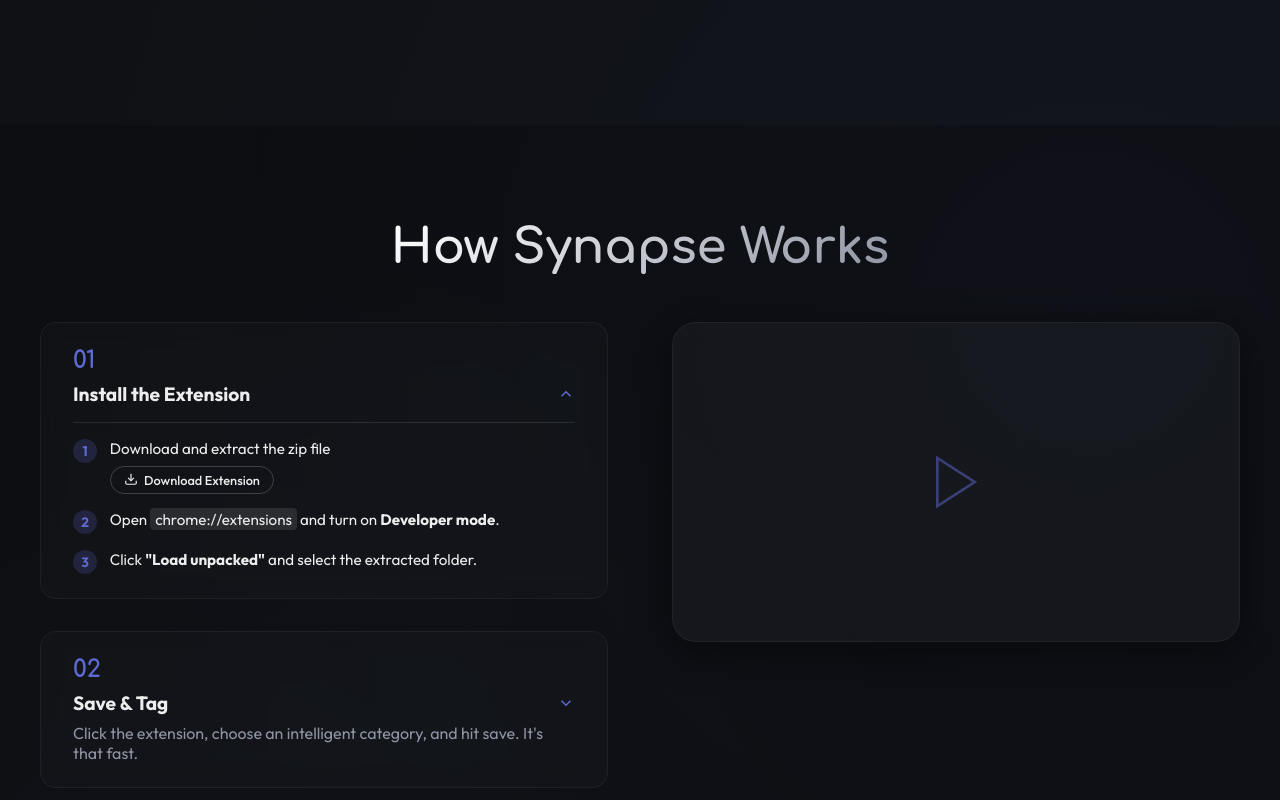
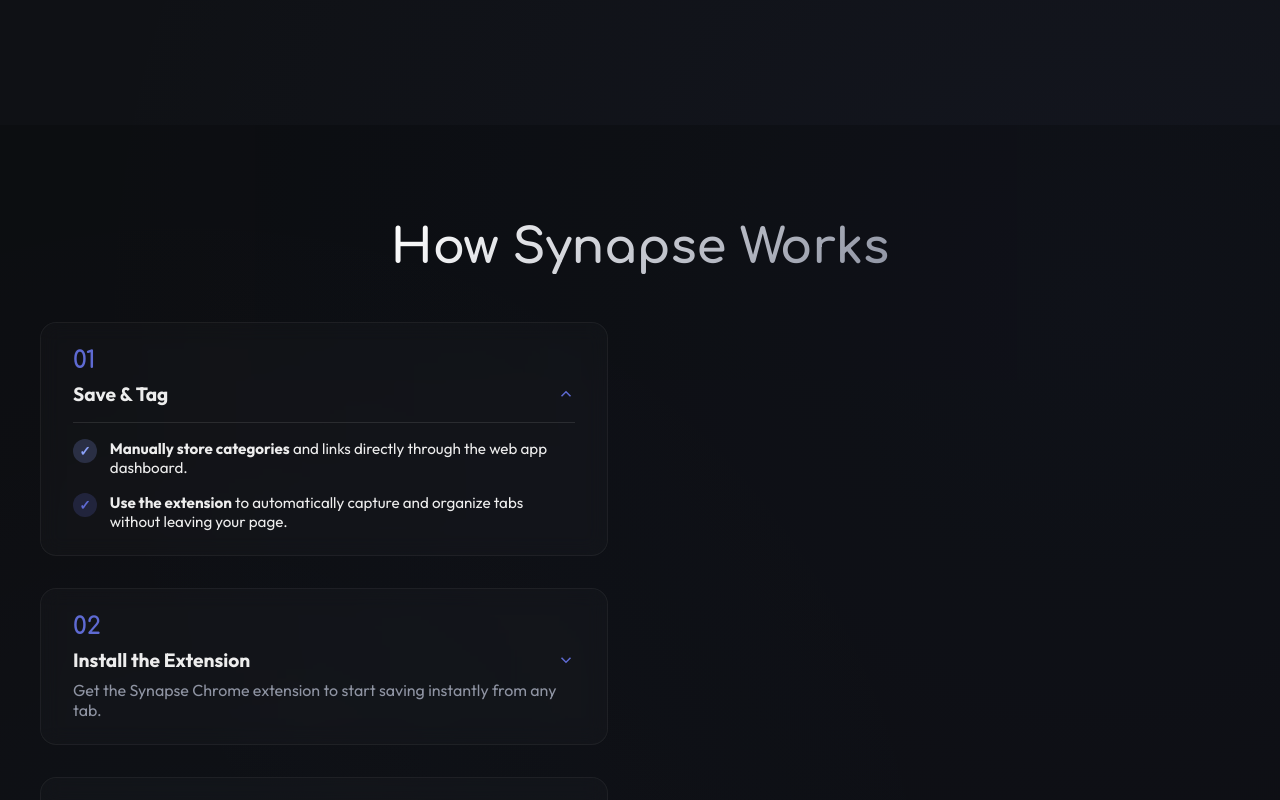
Before and after one commit to wrexrus/secondBrain, a React (Vite) app in the folder frontend/: page / in a window 1280 px wide. Both pictures are taken after a click on the element 324 px from the left and 1075 px from the top of the page. Shown: the part 675-1475 px from the top of the page. Built offline with nearby package versions, Linux system fonts and the light colour scheme; no server answers.

Commit message:
few modifications

```diff
--- a/frontend/src/assets/styles/index.css
+++ b/frontend/src/assets/styles/index.css
@@ -37,8 +37,8 @@
   display: flex;
   flex-direction: column;
   overflow-x: hidden;
-  user-select: none; /* Prevent text selection globally */
-  cursor: default;   /* Default arrow cursor */
+  /* user-select: none;
+  cursor: default;    */
   background-image:
     radial-gradient(circle at 15% 50%, rgba(var(--secondary-rgb), 0.03), transparent 40%),
     radial-gradient(circle at 85% 30%, rgba(var(--primary-rgb), 0.05), transparent 40%);
--- a/frontend/src/components/home/TutorialSection.jsx
+++ b/frontend/src/components/home/TutorialSection.jsx
@@ -20,10 +20,42 @@
           {/* STEP 1 */}
           <div
             className="step-card"
+            onClick={() => toggleStep(2)}
+            style={{ cursor: 'pointer', transition: 'all 0.3s ease' }}
+          >
+            <div className="step-number">01</div>
+            <h3 style={{ fontSize: '1.2rem', marginBottom: '0.5rem', display: 'flex', justifyContent: 'space-between', alignItems: 'center' }}>
+              Save & Tag
+              <svg width="18" height="18" viewBox="0 0 24 24" fill="none" stroke="var(--primary)" strokeWidth="2" style={{ transform: expandedStep === 2 ? 'rotate(180deg)' : 'none', transition: 'transform 0.3s ease' }}>
+                <polyline points="6 9 12 15 18 9"></polyline>
+              </svg>
+            </h3>
+
+            {expandedStep !== 2 ? (
+              <p style={{ color: 'var(--text-muted)' }}>Click the extension, choose an intelligent category, and hit save. It's that fast.</p>
+            ) : (
+              <div style={{ marginTop: '1rem', display: 'flex', flexDirection: 'column', gap: '1rem', borderTop: '1px solid rgba(255,255,255,0.1)', paddingTop: '1rem', animation: 'fadeIn 0.5s ease forwards' }}>
+                <div style={{ display: 'flex', alignItems: 'flex-start', gap: '0.8rem' }}>
+                  <div style={{ background: 'rgba(var(--secondary-rgb), 0.2)', color: 'var(--secondary)', width: '24px', height: '24px', borderRadius: '50%', display: 'flex', alignItems: 'center', justifyContent: 'center', fontSize: '0.85rem', fontWeight: 'bold', flexShrink: 0 }}>✓</div>
+                  <p style={{ color: 'var(--text-color)', fontSize: '0.95rem' }}><b>Manually store categories</b> and links directly through the web app dashboard.</p>
+                </div>
+
+                <div style={{ display: 'flex', alignItems: 'flex-start', gap: '0.8rem' }}>
+                  <div style={{ background: 'rgba(var(--primary-rgb), 0.2)', color: 'var(--primary)', width: '24px', height: '24px', borderRadius: '50%', display: 'flex', alignItems: 'center', justifyContent: 'center', fontSize: '0.85rem', fontWeight: 'bold', flexShrink: 0 }}>✓</div>
+                  <p style={{ color: 'var(--text-color)', fontSize: '0.95rem' }}><b>Use the extension</b> to automatically capture and organize tabs without leaving your page.</p>
+                </div>
+              </div>
+            )}
+          </div>
+
+
+          {/* STEP 2 */}
+          <div
+            className="step-card"
             onClick={() => toggleStep(1)}
             style={{ cursor: 'pointer', transition: 'all 0.3s ease' }}
           >
-            <div className="step-number">01</div>
+            <div className="step-number">02</div>
             <h3 style={{ fontSize: '1.2rem', marginBottom: '0.5rem', display: 'flex', justifyContent: 'space-between', alignItems: 'center' }}>
               Install the Extension
               <svg width="18" height="18" viewBox="0 0 24 24" fill="none" stroke="var(--primary)" strokeWidth="2" style={{ transform: expandedStep === 1 ? 'rotate(180deg)' : 'none', transition: 'transform 0.3s ease' }}>
@@ -59,47 +91,19 @@
             )}
           </div>
 
-          {/* STEP 2 */}
-          <div
-            className="step-card"
-            onClick={() => toggleStep(2)}
-            style={{ cursor: 'pointer', transition: 'all 0.3s ease' }}
-          >
-            <div className="step-number">02</div>
-            <h3 style={{ fontSize: '1.2rem', marginBottom: '0.5rem', display: 'flex', justifyContent: 'space-between', alignItems: 'center' }}>
-              Save & Tag
-              <svg width="18" height="18" viewBox="0 0 24 24" fill="none" stroke="var(--primary)" strokeWidth="2" style={{ transform: expandedStep === 2 ? 'rotate(180deg)' : 'none', transition: 'transform 0.3s ease' }}>
-                <polyline points="6 9 12 15 18 9"></polyline>
-              </svg>
-            </h3>
-
-            {expandedStep !== 2 ? (
-              <p style={{ color: 'var(--text-muted)' }}>Click the extension, choose an intelligent category, and hit save. It's that fast.</p>
-            ) : (
-              <div style={{ marginTop: '1rem', display: 'flex', flexDirection: 'column', gap: '1rem', borderTop: '1px solid rgba(255,255,255,0.1)', paddingTop: '1rem', animation: 'fadeIn 0.5s ease forwards' }}>
-                <div style={{ display: 'flex', alignItems: 'flex-start', gap: '0.8rem' }}>
-                  <div style={{ background: 'rgba(var(--secondary-rgb), 0.2)', color: 'var(--secondary)', width: '24px', height: '24px', borderRadius: '50%', display: 'flex', alignItems: 'center', justifyContent: 'center', fontSize: '0.85rem', fontWeight: 'bold', flexShrink: 0 }}>✓</div>
-                  <p style={{ color: 'var(--text-color)', fontSize: '0.95rem' }}><b>Manually store categories</b> and links directly through the web app dashboard.</p>
-                </div>
-
-                <div style={{ display: 'flex', alignItems: 'flex-start', gap: '0.8rem' }}>
-                  <div style={{ background: 'rgba(var(--primary-rgb), 0.2)', color: 'var(--primary)', width: '24px', height: '24px', borderRadius: '50%', display: 'flex', alignItems: 'center', justifyContent: 'center', fontSize: '0.85rem', fontWeight: 'bold', flexShrink: 0 }}>✓</div>
-                  <p style={{ color: 'var(--text-color)', fontSize: '0.95rem' }}><b>Or use the extension</b> to automatically capture and organize tabs without leaving your page.</p>
-                </div>
-              </div>
-            )}
-          </div>
+          {/* step 03 */}
           <div className="step-card">
             <div className="step-number">03</div>
             <h3 style={{ fontSize: '1.2rem', marginBottom: '0.5rem' }}>Watch it Grow</h3>
             <p style={{ color: 'var(--text-muted)' }}>Open your dashboard and watch your glowing brain expand with your knowledge.</p>
           </div>
         </div>
-        <div className="tutorial-video">
+        {/* <div className="tutorial-video">
           <svg width="64" height="64" viewBox="0 0 24 24" fill="none" stroke="currentColor" strokeWidth="1" style={{ color: 'var(--primary)', opacity: 0.5 }}>
             <polygon points="5 3 19 12 5 21 5 3"></polygon>
+            <video src=""></video>
           </svg>
-        </div>
+        </div> */}
       </div>
     </section>
   );
--- a/frontend/src/pages/Home.jsx
+++ b/frontend/src/pages/Home.jsx
@@ -78,9 +78,11 @@
     const handleMessage = (event) => {
       // Check if message is from our content script telling us to refresh categories
       if (event.data && event.data.type === "REFRESH_CATEGORIES") {
-        // User requested: "Whenever we add from add or save from extension - it should trigger our website to refresh itself automatically!"
-        // A full redirect to the origin will cleanly reset the brain and URL params
-        window.location.href = window.location.origin;
+        fetchCategories();
+        setSelectedCategory(null);
+        setIsCreatingCategory(false);
+        setIsGlobalSearchOpen(false);
+        setSearchParams(new URLSearchParams(), { replace: true });
       }
     };
 
--- a/frontend/src/pages/auth/Login.jsx
+++ b/frontend/src/pages/auth/Login.jsx
@@ -1,14 +1,39 @@
-import React, { useState } from 'react';
+import React, { useState, useEffect } from 'react';
 import { useNavigate, Link } from 'react-router-dom';
 import '../../assets/styles/index.css';
 import axios from "axios";
 import BASE_URL from "../../config/api";
+import { isTokenValid } from '../../App';
+import toast from 'react-hot-toast';
 
 const Login = () => {
   const navigate = useNavigate();
   const [email, setEmail] = useState('');
   const [password, setPassword] = useState('');
   const [message, setMessage] = useState({ text: '', type: '' });
+
+  useEffect(() => {
+    const token = localStorage.getItem('token');
+    if (token && isTokenValid(token)) {
+      // User requested: "it shows a message of 'Session in use' and fallbacks to logged in account of extension"
+      setMessage({ text: "Session in use. Syncing with extension...", type: "success" });
+      const userStr = localStorage.getItem("user");
+
+      // Force sync to extension
+      window.postMessage(
+          {
+              type: "FROM_WEBSITE",
+              token: token,
+              user: userStr ? JSON.parse(userStr) : null
+          },
+          window.location.origin
+      );
+
+      setTimeout(() => {
+        navigate('/');
+      }, 1500);
+    }
+  }, [navigate]);
 
   const handleSubmit = async (e) => {
     e.preventDefault();
```
